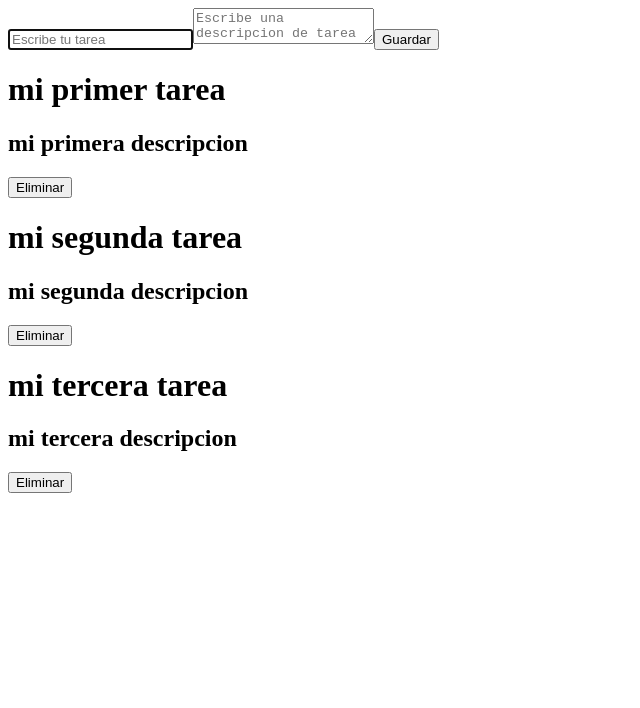
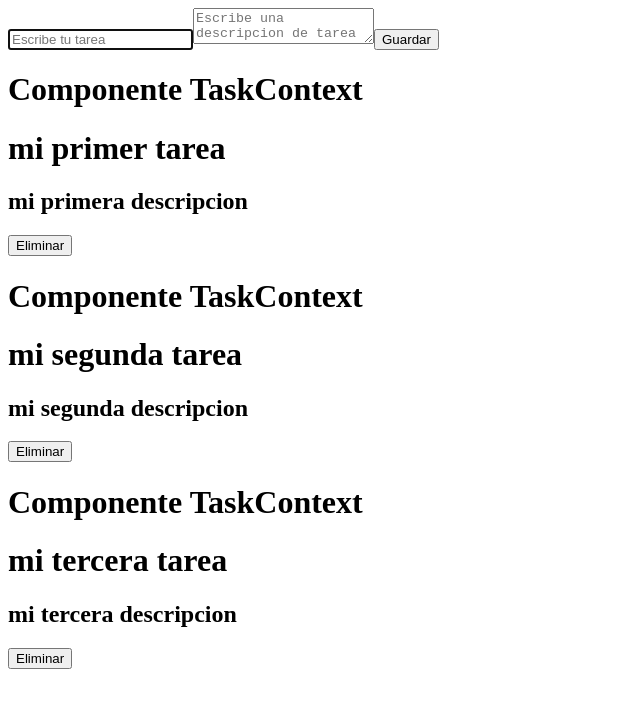
Before and after one commit to antony-chi/notasTasks-miprimeraApp-react, a React (Vite) app: page / in a window 1280 px wide. Shown: the top 708 px of the page, without its empty margins (0-640 px from the left). Built offline with nearby package versions, Linux system fonts and the light colour scheme.

Commit message:
ejemplo Context

```diff
--- a/src/components/TaskCard.jsx
+++ b/src/components/TaskCard.jsx
@@ -1,10 +1,14 @@
+import {TaskContext} from "../context/TaskContext"
+
 export const TaskCard = ({ task, deleteTask }) => {
 
   return (
-    <div>
+    <TaskContext>
+      <div>
       <h1>{task.title}</h1>
       <h2>{task.description}</h2>
       <button onClick={() => {deleteTask(task.id)}} >Eliminar</button>
     </div>
+    </TaskContext>
   );
 };
--- /dev/null
+++ b/src/context/TaskContext.jsx
@@ -0,0 +1,8 @@
+export const TaskContext = (props) => {
+  return (
+    <>
+        <h1>Componente TaskContext</h1>
+        {props.children}
+    </>
+  )
+}
```
